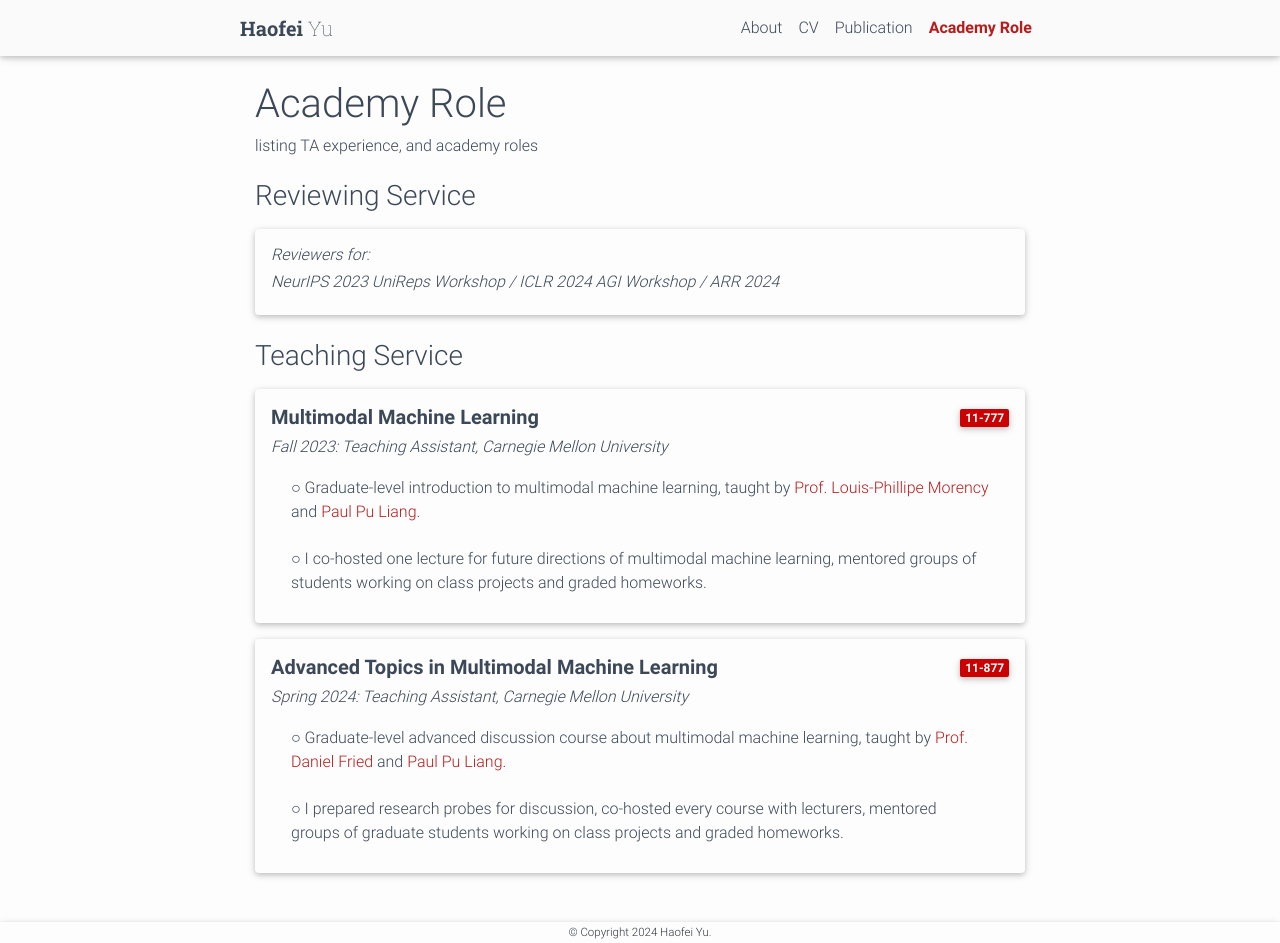
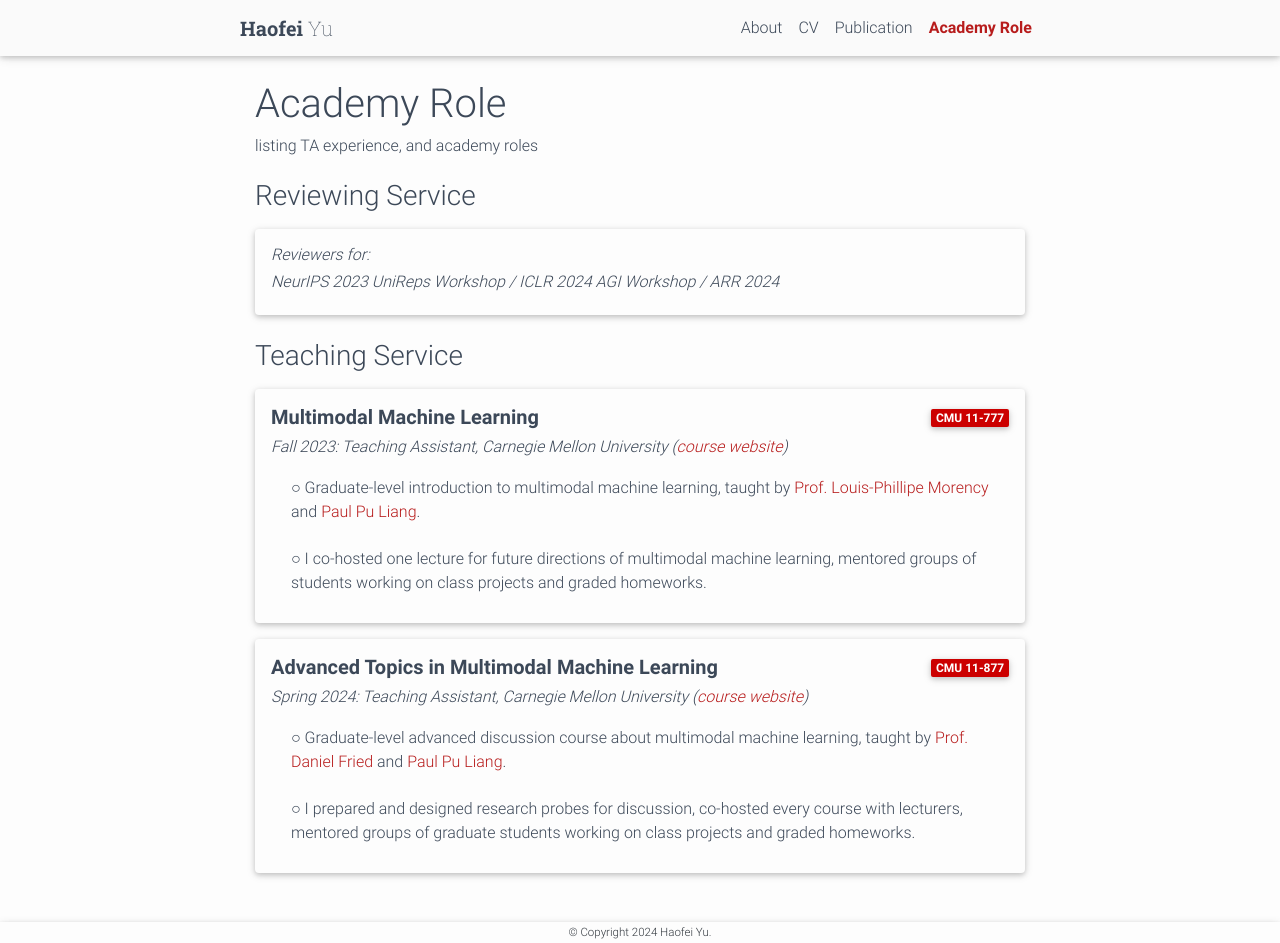
Before and after one commit to lwaekfjlk/lwaekfjlk.github.io, a Jekyll site: the page built from _pages/teaching.md, in a window 1280 px wide and 943 px high. Built offline with Jekyll 4.4.1, drawn with Linux system fonts in a browser that asks for light colours.

Commit message:
update TA experience part

```diff
--- a/_pages/teaching.md
+++ b/_pages/teaching.md
@@ -25,11 +25,11 @@ description: listing TA experience, and academy roles
       </div>
       <div class="col-sm-2 text-left text-sm-right">
         <span class="badge font-weight-bold danger-color-dark darken-1 text-uppercase align-middle"  href="https://www.cmu.edu/mits/curriculum/core/05-834.html" target="_blank">
-            11-777
+            CMU 11-777
         </span>
       </div>
     </div>
-    <h6 class="font-italic mt-2 mt-sm-0">Fall 2023: Teaching Assistant, Carnegie Mellon University</h6>
+    <h6 class="font-italic mt-2 mt-sm-0">Fall 2023: Teaching Assistant, Carnegie Mellon University (<a href="https://cmu-multicomp-lab.github.io/mmml-course/fall2023/" target="_blank">course website</a>)</h6>
     <ul class="card-text font-weight-light list-group list-group-flush">
       <li class="list-group-item">○ Graduate-level introduction to multimodal machine learning, taught by <a href="https://www.cs.cmu.edu/~morency/" target="_blank">Prof. Louis-Phillipe Morency</a> and <a href="https://www.cs.cmu.edu/~pliang/" target="_blank">Paul Pu Liang</a>.</li>
       <li class="list-group-item">○ I co-hosted one lecture for future directions of multimodal machine learning, mentored groups of students working on class projects and graded homeworks.</li>
@@ -45,14 +45,14 @@ description: listing TA experience, and academy roles
       </div>
       <div class="col-sm-2 text-left text-sm-right">
         <span class="badge font-weight-bold danger-color-dark darken-1 text-uppercase align-middle"  href="https://www.cmu.edu/mits/curriculum/core/05-834.html" target="_blank">
-            11-877
+            CMU 11-877
         </span>
       </div>
     </div>
-    <h6 class="font-italic mt-2 mt-sm-0">Spring 2024: Teaching Assistant, Carnegie Mellon University</h6>
+    <h6 class="font-italic mt-2 mt-sm-0">Spring 2024: Teaching Assistant, Carnegie Mellon University (<a href="https://cmu-multicomp-lab.github.io/adv-mmml-course/spring2024/" target="_blank">course website</a>)</h6>
     <ul class="card-text font-weight-light list-group list-group-flush">
       <li class="list-group-item">○ Graduate-level advanced discussion course about multimodal machine learning, taught by <a href="https://dpfried.github.io/" target="_blank">Prof. Daniel Fried</a> and <a href="https://www.cs.cmu.edu/~pliang/" target="_blank">Paul Pu Liang</a>.</li>
-      <li class="list-group-item">○ I prepared research probes for discussion, co-hosted every course with lecturers, mentored groups of graduate students working on class projects and graded homeworks.</li>
+      <li class="list-group-item">○ I prepared and designed research probes for discussion, co-hosted every course with lecturers, mentored groups of graduate students working on class projects and graded homeworks.</li>
     </ul>
   </div>
 </div>
```
Also changed, not shown: 1 other file.
